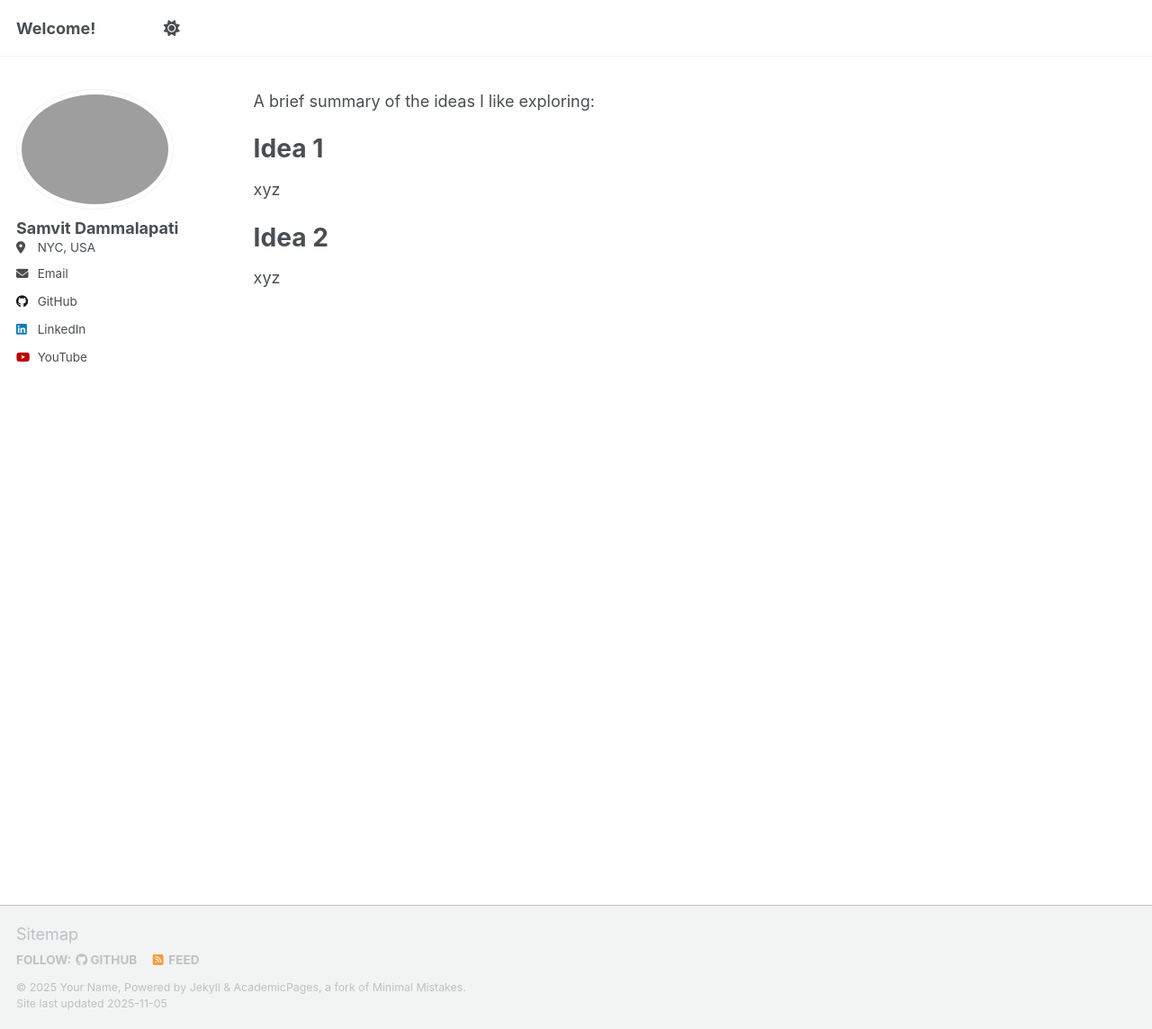
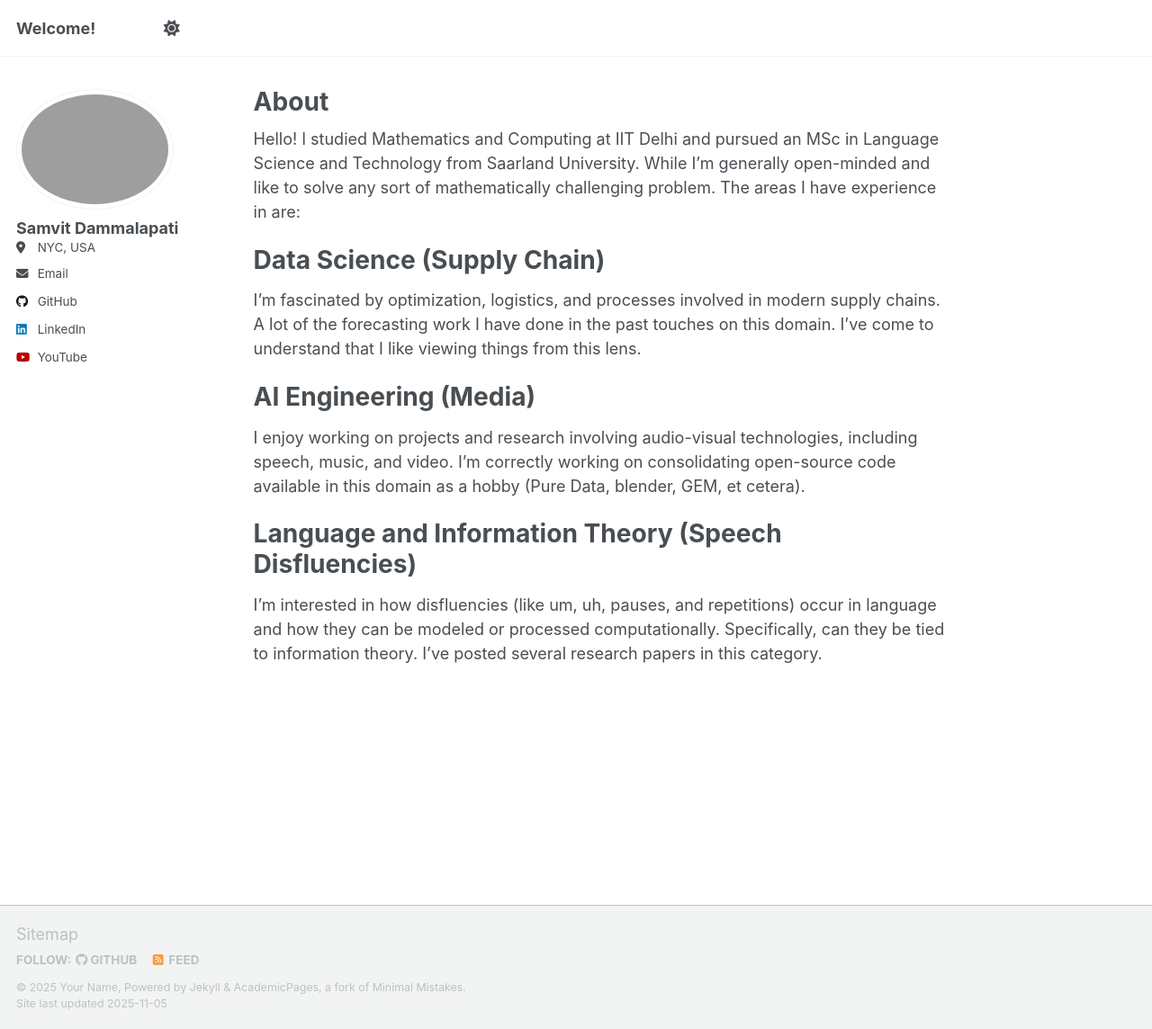
Before and after one commit to samvit4/samvit4.github.io, a Jekyll site: the page built from _pages/about.md, in a window 1280 px wide and 1144 px high. Shown: the whole window at 90% size. Built offline with Jekyll 4.4.1, drawn with Linux system fonts in a browser that asks for light colours; our own code applies the rules of GitHub Pages for plain Markdown files; a script that is not in the unit is left out.

Commit message:
edit about

```diff
--- a/_pages/about.md
+++ b/_pages/about.md
@@ -1,9 +1,22 @@
-A brief summary of the ideas I like exploring:
+---
+permalink: /
+title: "About"
+author_profile: true
+redirect_from:
+  - /about/
+  - /about.html
+---
 
-Idea 1
+Hello! I studied Mathematics and Computing at IIT Delhi and pursued an MSc in Language Science and Technology from Saarland University. While I'm generally open-minded and like to solve any sort of mathematically challenging problem. The areas I have experience in are:
+
+Data Science (Supply Chain)
 ======
-xyz
+I'm fascinated by optimization, logistics, and processes involved in modern supply chains. A lot of the forecasting work I have done in the past touches on this domain. I've come to understand that I like viewing things from this lens.
 
-Idea 2
+AI Engineering (Media)
 ======
-xyz
+I enjoy working on projects and research involving audio-visual technologies, including speech, music, and video. I'm correctly working on consolidating open-source code available in this domain as a hobby (Pure Data, blender, GEM, et cetera).
+
+Language and Information Theory (Speech Disfluencies)
+======
+I'm interested in how disfluencies (like um, uh, pauses, and repetitions) occur in language and how they can be modeled or processed computationally. Specifically, can they be tied to information theory. I've posted several research papers in this category.
```
